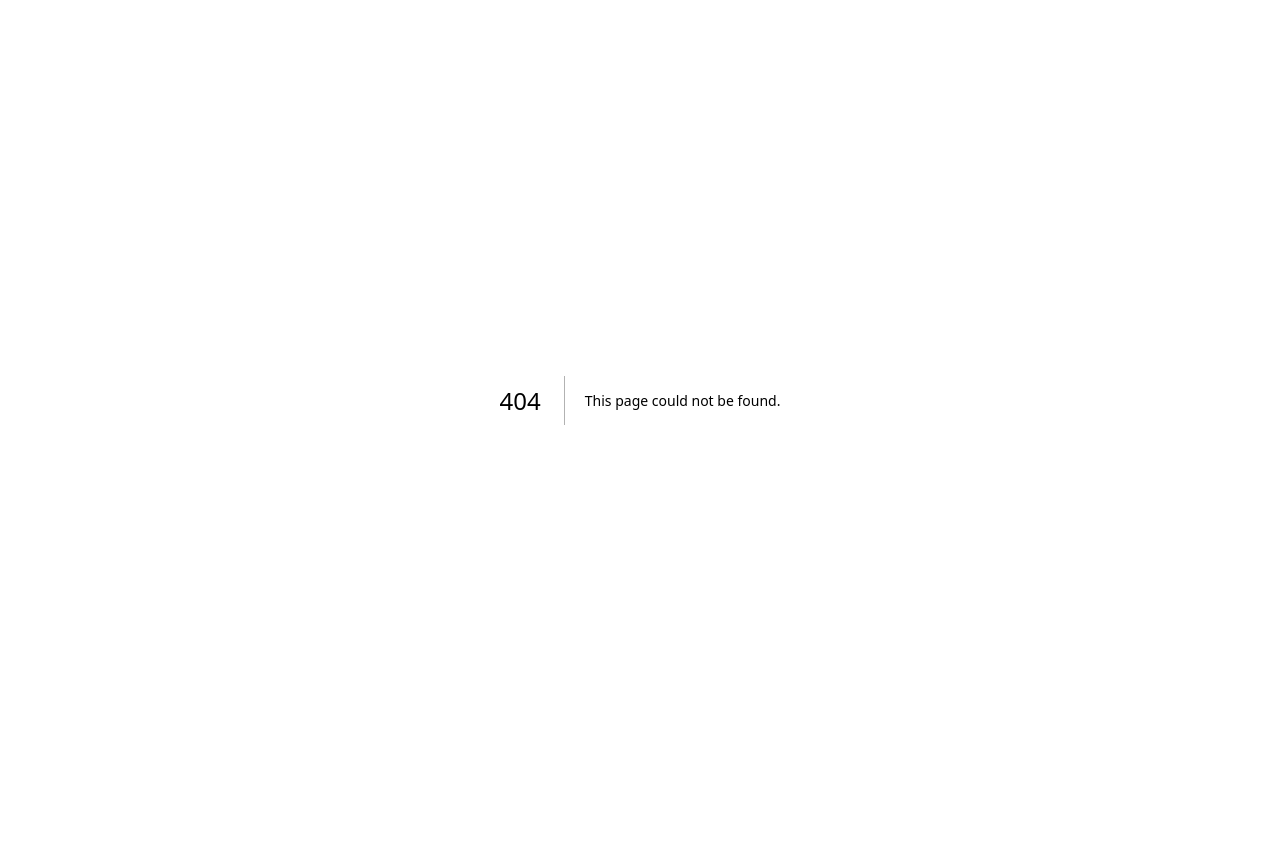
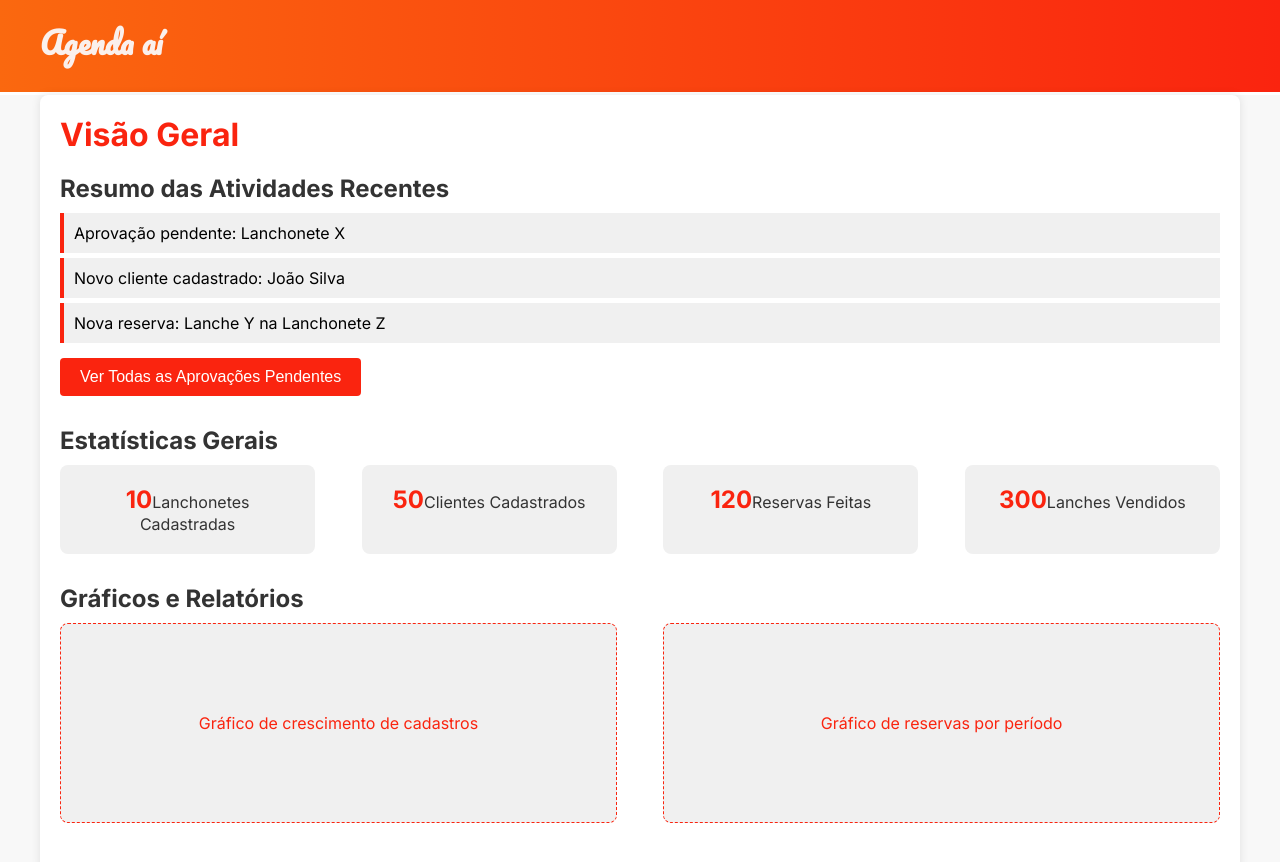
Before and after one commit to pauloandrepassos/agendaai-frontend, a Next.js app: page /admin in a window 1280 px wide. Before the commit this address had no page. Shown: the top 862 px of the page. Before the commit the page ends 800 px from the top, so only its background shows below. Built offline with nearby package versions, Linux system fonts and the light colour scheme.

Commit message:
paginas admin

```diff
--- /dev/null
+++ b/src/app/admin/admin.module.css
@@ -0,0 +1,100 @@
+
+.adminContainer {
+    background-color: #f8f8f8;
+    min-height: 100vh;
+}
+
+.dashboard {
+    background-color: #ffffff;
+    border-radius: 8px;
+    box-shadow: 0 0 10px rgba(0, 0, 0, 0.1);
+    padding: 20px;
+    max-width: 1200px;
+    margin: auto;
+}
+
+.title {
+    color: #FA240F;
+    font-size: 2rem;
+    margin-bottom: 20px;
+}
+
+.section {
+    margin-bottom: 30px;
+}
+
+.sectionTitle {
+    color: #333333;
+    font-size: 1.5rem;
+    margin-bottom: 10px;
+}
+
+.activityList {
+    list-style: none;
+    padding: 0;
+}
+
+.activityList li {
+    background-color: #f0f0f0;
+    border-left: 4px solid #FA240F;
+    margin-bottom: 5px;
+    padding: 10px;
+}
+
+.viewAllButton {
+    background-color: #FA240F;
+    border: none;
+    border-radius: 4px;
+    color: white;
+    cursor: pointer;
+    font-size: 1rem;
+    margin-top: 10px;
+    padding: 10px 20px;
+}
+
+.viewAllButton:hover {
+    background-color: #c91e0d;
+}
+
+.stats {
+    display: flex;
+    justify-content: space-between;
+}
+
+.stat {
+    background-color: #f0f0f0;
+    border-radius: 8px;
+    padding: 20px;
+    text-align: center;
+    width: 22%;
+}
+
+.statNumber {
+    color: #FA240F;
+    font-size: 1.5rem;
+    font-weight: bold;
+}
+
+.statLabel {
+    color: #333333;
+    font-size: 1rem;
+    margin-top: 5px;
+}
+
+.charts {
+    display: flex;
+    justify-content: space-between;
+}
+
+.chartPlaceholder {
+    background-color: #f0f0f0;
+    border: 1px dashed #FA240F;
+    border-radius: 8px;
+    height: 200px;
+    text-align: center;
+    width: 48%;
+    display: flex;
+    justify-content: center;
+    align-items: center;
+    color: #FA240F;
+}
--- /dev/null
+++ b/src/app/admin/page.js
@@ -0,0 +1,64 @@
+"use client"
+import { useRouter } from 'next/navigation';
+import styles from './admin.module.css';
+import Navbar from "@/components/Navbar";
+
+export default function Admin() {
+    const router = useRouter()
+
+    const handleViewPendingApprovals = () => {
+        router.push('/admin/solicitacoes-pendentes');
+    };
+
+    return (
+        <div className={styles.adminContainer}>
+            <Navbar />
+            <div className={styles.dashboard}>
+                <h1 className={styles.title}>Visão Geral</h1>
+
+                <section className={styles.section}>
+                    <h2 className={styles.sectionTitle}>Resumo das Atividades Recentes</h2>
+                    <ul className={styles.activityList}>
+                        <li>Aprovação pendente: Lanchonete X</li>
+                        <li>Novo cliente cadastrado: João Silva</li>
+                        <li>Nova reserva: Lanche Y na Lanchonete Z</li>
+                    </ul>
+                    <button className={styles.viewAllButton} onClick={handleViewPendingApprovals}>
+                        Ver Todas as Aprovações Pendentes
+                    </button>
+                </section>
+
+                <section className={styles.section}>
+                    <h2 className={styles.sectionTitle}>Estatísticas Gerais</h2>
+                    <div className={styles.stats}>
+                        <div className={styles.stat}>
+                            <span className={styles.statNumber}>10</span>
+                            <span className={styles.statLabel}>Lanchonetes Cadastradas</span>
+                        </div>
+                        <div className={styles.stat}>
+                            <span className={styles.statNumber}>50</span>
+                            <span className={styles.statLabel}>Clientes Cadastrados</span>
+                        </div>
+                        <div className={styles.stat}>
+                            <span className={styles.statNumber}>120</span>
+                            <span className={styles.statLabel}>Reservas Feitas</span>
+                        </div>
+                        <div className={styles.stat}>
+                            <span className={styles.statNumber}>300</span>
+                            <span className={styles.statLabel}>Lanches Vendidos</span>
+                        </div>
+                    </div>
+                </section>
+
+                <section className={styles.section}>
+                    <h2 className={styles.sectionTitle}>Gráficos e Relatórios</h2>
+                    <div className={styles.charts}>
+                        {/* Placeholder para os gráficos */}
+                        <div className={styles.chartPlaceholder}>Gráfico de crescimento de cadastros</div>
+                        <div className={styles.chartPlaceholder}>Gráfico de reservas por período</div>
+                    </div>
+                </section>
+            </div>
+        </div>
+    )
+}
--- /dev/null
+++ b/src/app/admin/solicitacoes-pendentes/solicitacoes-pendentes.module.css
@@ -0,0 +1,59 @@
+/* styles/solicitacoes-pendentes.module.css */
+.container {
+    background-color: #f8f8f8;
+    min-height: 100vh;
+}
+
+.content {
+    background-color: #ffffff;
+    border-radius: 8px;
+    box-shadow: 0 0 10px rgba(0, 0, 0, 0.1);
+    padding: 20px;
+    max-width: 1200px;
+    margin: auto;
+}
+
+.title {
+    color: #FA240F;
+    font-size: 2rem;
+    margin-bottom: 20px;
+}
+
+.section {
+    margin-bottom: 30px;
+}
+
+.sectionTitle {
+    color: #333333;
+    font-size: 1.5rem;
+    margin-bottom: 10px;
+}
+
+.list {
+    list-style: none;
+    padding: 0;
+}
+
+.listItem {
+    background-color: #f0f0f0;
+    border-left: 4px solid #FA240F;
+    margin-bottom: 20px;
+    padding: 20px;
+    border-radius: 8px;
+}
+
+.listItem h2 {
+    color: #333333;
+    margin-bottom: 10px;
+}
+
+.listItem p {
+    color: #555555;
+    margin: 5px 0;
+}
+
+.image {
+    max-width: 100%;
+    height: auto;
+    margin-top: 10px;
+}
```
Also changed, not shown: src/app/admin/solicitacoes-pendentes/page.js (added, +81 -0 lines).
